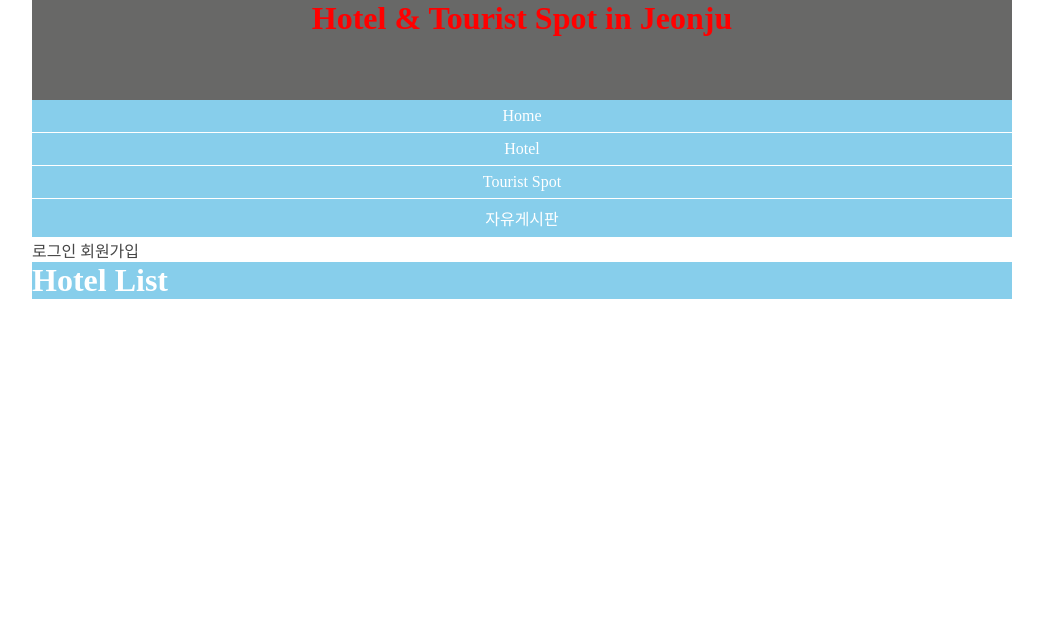
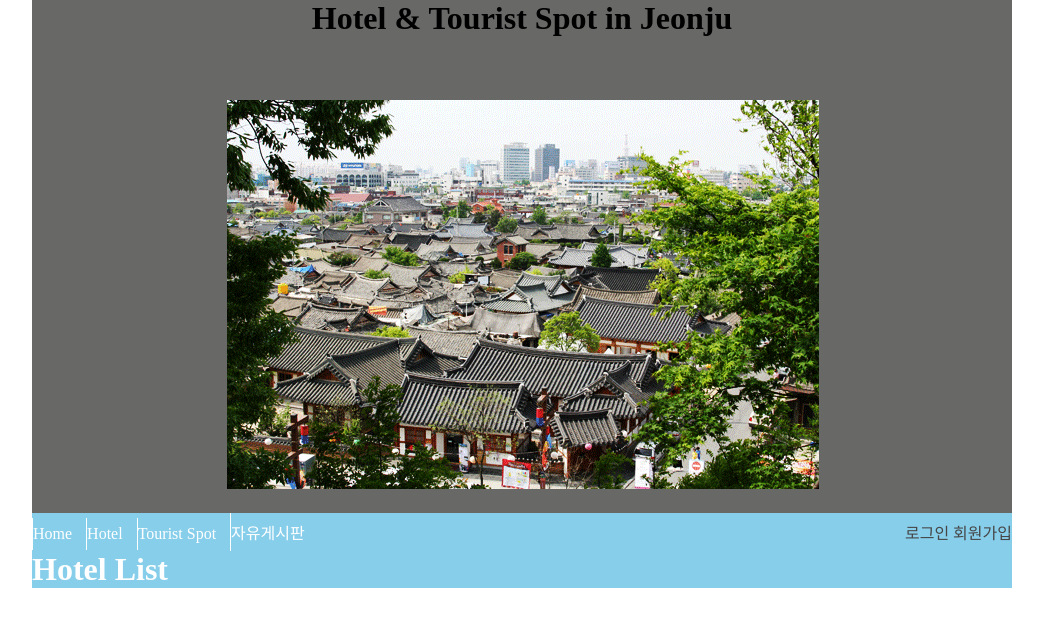
Before and after one commit to tlaqudgkr/new-portfolio, a Django app: page /hotel/ in a window 1280 px wide. Shown: the top 627 px of the page, without its empty margins (118-1161 px from the left). Run offline with Django 3.2, Linux system fonts and the light colour scheme; data comes from the database, SQL or seed files in the repository; both versions use the stored data as it was after the commit; some libraries are stand-ins or nearby versions.

Commit message:
desktop css

```diff
--- a/freeboard/templates/freeboard/board_list.html
+++ b/freeboard/templates/freeboard/board_list.html
@@ -1,8 +1,9 @@
 {% extends 'freeboard/base.html' %}
-
+{% load staticfiles %}
 {% block board_title %}
 <div class="jumbotron home">
     <h1>Hotel & Tourist Spot in Jeonju</h1>
+    <img src="{% static 'images/jeonju.jpg' %}" alt="전주">
 </div>
 {% endblock %}
 
--- a/hotel/static/css/base.css
+++ b/hotel/static/css/base.css
@@ -31,6 +31,9 @@ a {
 	color: #464646;
 	text-decoration: none;
 }
+
+
+/*       mobile       */
 
 /*    home    */
 .home {
@@ -96,20 +99,57 @@ a {
 	text-align: right;
 }
 
-/*  mobile  */
+
 
 
 /*  tablet & desktop  */
 @media all and (min-width: 501px) {
 
-	body {
+	/* body {
 		color: red;
-	}
+	} */
 
 	.wrap {
 		width: 980px;
 		margin: auto;
 	}
+	.flo {
+		background-color: skyblue;
+	}
+	.flo .rig ul {
+		float: left;
+		text-align: center;
+	}
+	.flo .lef {
+		float: right;
+		padding: 7px 0;
+		/* margin: 7px 0; */
+	}
+	.flo .lef a:hover {
+		background-color: #464646;
+		padding: 7px 0;
+	}
+	.flo .rig ul li {
+		display: inline-block;
+		/* background-color: #fff; */
+		/* color: #000; */
+		/* text-align: center; */
+		/* padding: 7px 0; */
+		margin-right: 10px;
+		/* border-left: 1px solid #000; */
+	}
+	.flo .rig ul li a {
+		color: #fff;
+		/* background-color: #fff; */
+		margin-bottom: 0;
+		/* margin-left: 20px;
+		margin-right: 20px; */
+		border-left: 1px solid #fff;
+	}
+	.flo .rig ul li a:hover {
+		background-color: #464646;
+	}
+
 	.home img {
 		max-width: 100%;
 		margin-left: 195px;
--- a/hotel/templates/hotel/hotel_list.html
+++ b/hotel/templates/hotel/hotel_list.html
@@ -1,8 +1,9 @@
 {% extends 'hotel/base.html' %}
-
+{% load staticfiles %}
 {% block sub_title_hotel %}
 <div class="jumbotron home">
     <h1>Hotel & Tourist Spot in Jeonju</h1>
+    <img src="{% static 'images/jeonju.jpg' %}" alt="전주">
 </div>
 {% endblock %}
 
--- a/templates/base.html
+++ b/templates/base.html
@@ -18,10 +18,12 @@
 
         <nav class="flo clearfix">
             <div class="rig">
-                <a href="{% url 'home' %}">Home</a>
-                <a href="{% url 'hotel:hotel_list' %}">Hotel</a>
-                <a href="{% url 'tourist:tourist_list' %}">Tourist Spot</a>
-                <a href="{% url 'board:board_list' %}">자유게시판</a>
+                <ul>
+                    <li><a href="{% url 'home' %}">Home</a></li>
+                    <li><a href="{% url 'hotel:hotel_list' %}">Hotel</a></li>
+                    <li><a href="{% url 'tourist:tourist_list' %}">Tourist Spot</a></li>
+                    <li><a href="{% url 'board:board_list' %}">자유게시판</a></li>
+                </ul>
             </div>
             <div class="lef">
                 {% if user.is_authenticated %}
--- a/tourist/templates/tourist/tourist_list.html
+++ b/tourist/templates/tourist/tourist_list.html
@@ -1,8 +1,9 @@
 {% extends 'tourist/base.html' %}
-
+{% load staticfiles %}
 {% block tourist_title %}
 <div class="jumbotron home">
     <h1>Hotel & Tourist Spot in Jeonju</h1>
+    <img src="{% static 'images/jeonju.jpg' %}" alt="전주">
 </div>
 {% endblock %}
 
```
Also changed, not shown: db.sqlite3.
